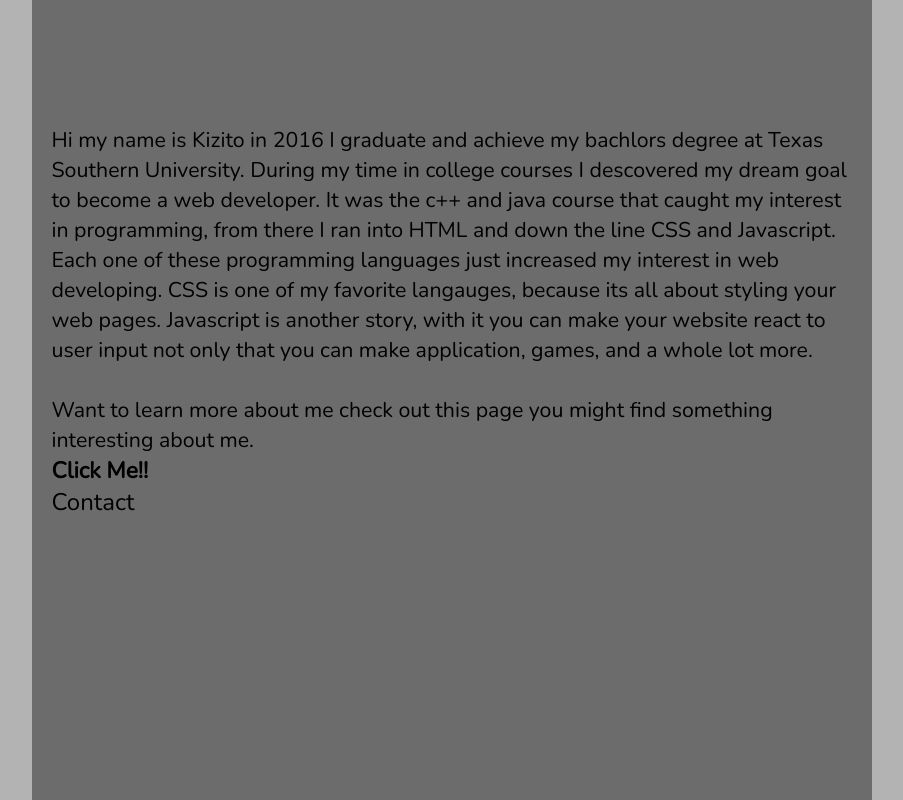
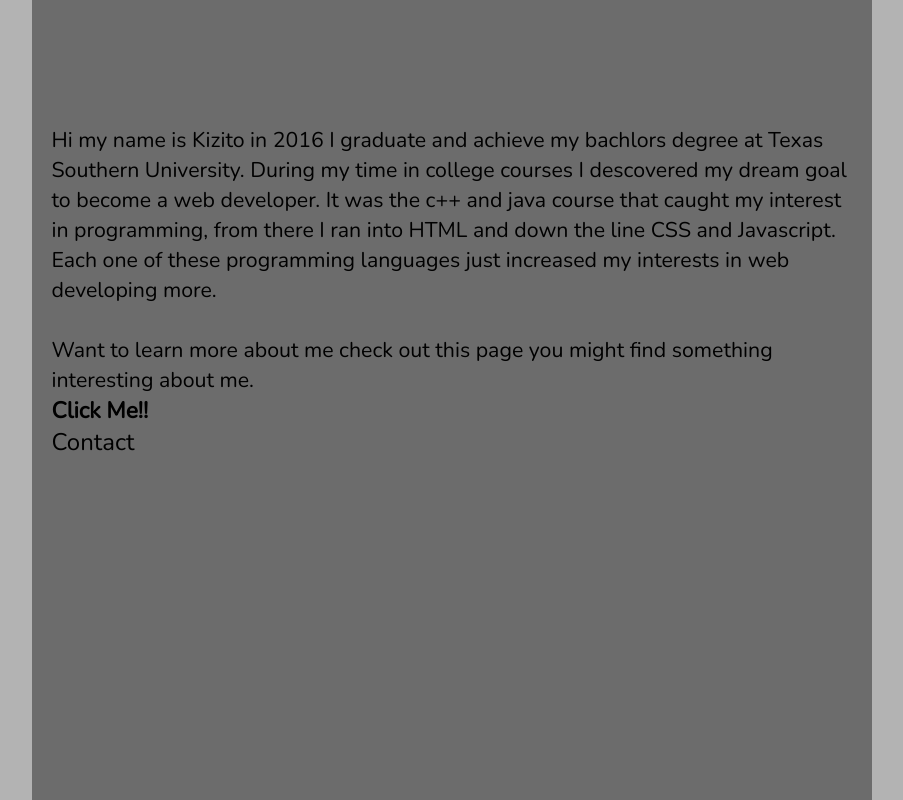
Before and after one commit to nkizito92/nKProjects, a plain HTML site: page index.html in a window 1280 px wide. Shown: the part 1500-2300 px from the top of the page, without its empty margins (222-1125 px from the left). Drawn offline with nearby package versions, Linux system fonts and the light colour scheme.

Commit message:
shorten paragraph

```diff
--- a/index.html
+++ b/index.html
@@ -40,7 +40,7 @@
         <div>
             <section id="evens">
                 <img id="img1" src="Pics/me.png" width="600px">
-                <p style="font-size: 16pt; font-size:auto;"> Hi my name is Kizito in 2016 I graduate and achieve my bachlors degree at Texas Southern University. During my time in college courses I descovered my dream goal to become a web developer. It was the c++ and java course that caught my interest in programming, from there I ran into HTML and down the line CSS and Javascript. Each one of these programming languages just increased my interest in web developing. CSS is one of my favorite langauges, because its all about styling your web pages. Javascript is another story, with it you can make your website react to user input not only that you can make application, games, and a whole lot more.
+                <p style="font-size: 16pt; font-size:auto;"> Hi my name is Kizito in 2016 I graduate and achieve my bachlors degree at Texas Southern University. During my time in college courses I descovered my dream goal to become a web developer. It was the c++ and java course that caught my interest in programming, from there I ran into HTML and down the line CSS and Javascript. Each one of these programming languages just increased my interests in web developing more.
                     <br><br> Want to learn more about me check out this page you might find something interesting about me.</p>
                 <a href="Pages/AboutMe.html" class="clickMes">Click Me!!</a>
             </section>
```
